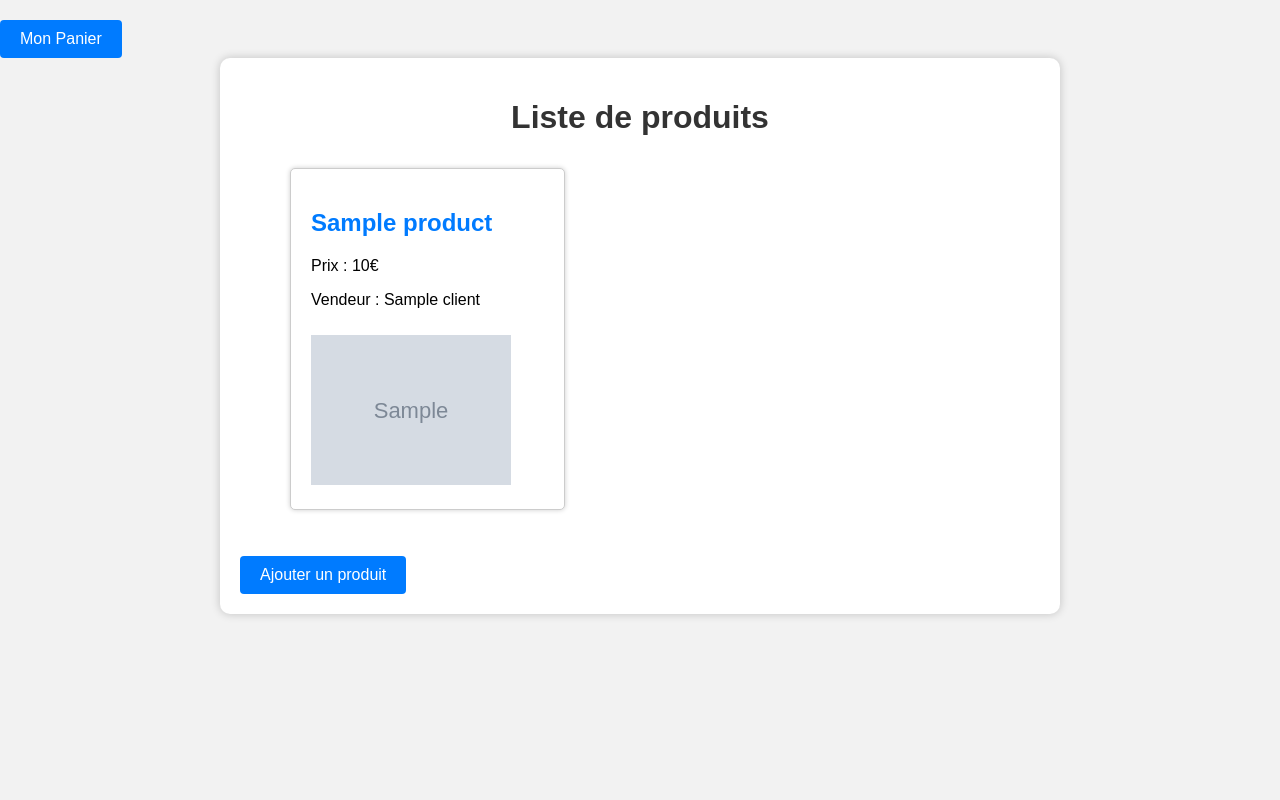
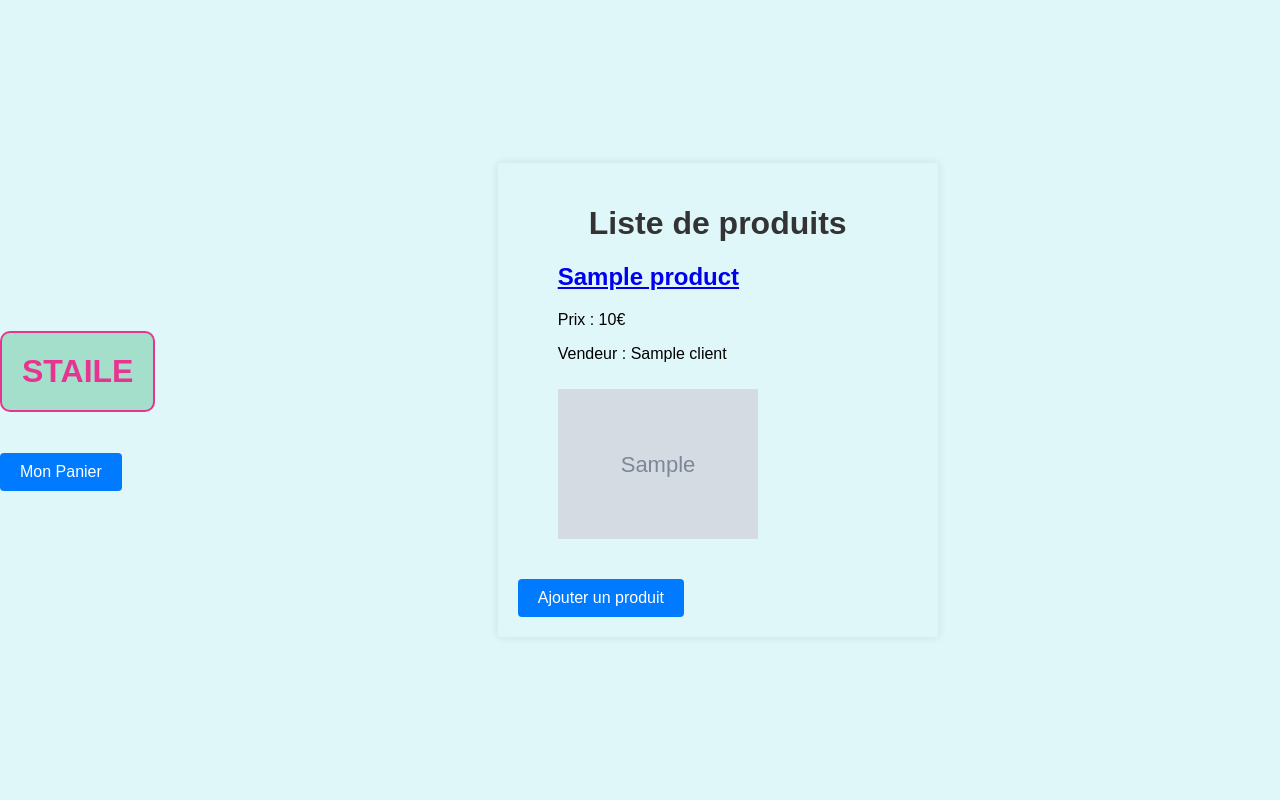
Before and after one commit to sebDtSci/vintedLikeComputingVision, a Flask app: template templates/index.html in a window 1280 px wide. Run offline with Flask 3, Linux system fonts and the light colour scheme; the template is opened without the code that fills it: most values are stand-ins (such as "Sample title", 1, 10 or a date in 2020); grey boxes marked "Sample" are stand-in pictures.

Commit message:
correction et ajout model

```diff
--- a/app.py
+++ b/app.py
@@ -41,7 +41,7 @@
         _type_: _description_
     """
     products = []
-    with open(file = 'products.csv', mode = 'r', encoding =str) as file:
+    with open(file = 'products.csv', mode = 'r') as file:
         csv_reader = csv.DictReader(file)
         for row in csv_reader:
             products.append(row)
@@ -59,14 +59,14 @@
     return user
 
 def write_client_to_csv(email, password):
-    with open(file = 'client.csv', mode = 'a', encoding =str, newline='') as file:
+    with open(file = 'client.csv', mode = 'a', newline='') as file:
         fieldnames = ['id', 'password']
         csv_writer = csv.DictWriter(file, fieldnames=fieldnames)
         csv_writer.writerow({'id': email, 'password': password})
 
 def read_clients_from_csv():
     clients = []
-    with open(file = 'client.csv', mode = 'r', encoding =str) as file:
+    with open(file = 'client.csv', mode = 'r') as file:
         csv_reader = csv.DictReader(file)
         for row in csv_reader:
             clients.append(row)
--- a/products.csv
+++ b/products.csv
@@ -1 +1,2 @@
 id,name,price,client,img
+c8be68b5-d6c9-41a8-b2b1-cc96be399812,ghost recon,45,seb,down.jpeg,"Video game Ghost recon from Ubisoft for Xbox 360, very good state.",['Ubisoft'],ghost
--- a/static/styles.css
+++ b/static/styles.css
@@ -104,3 +104,14 @@
 .submit-button:hover {
     background-color: #0056b3;
 }
+
+.logo h1 {
+    background-color:#a3dfca;
+    padding: 20px; /* Ajoute un espace autour du texte */
+    border: 2px solid #e73491; /* Ajoute une bordure */
+    border-radius: 10px; /* Arrondit les coins */
+    color: #e73491;
+    display: inline-block; /* Change le comportement par défaut de l'élément de bloc */
+    align-items: center;
+
+}
--- a/static/stylesLog.css
+++ b/static/stylesLog.css
@@ -1,4 +1,4 @@
-body {
+/* body {
     font-family: Arial, sans-serif;
     background-color: #f2f2f2;
     margin: 0;
@@ -32,7 +32,6 @@
 
 .submit-button {
     background-color: #a3dfca;
-    /* color: #fff; */
     color: #e73491;
     border: none;
     padding: 10px 20px;
@@ -63,10 +62,70 @@
     border-radius: 5px;
     box-shadow: 0 0 5px rgba(0, 0, 0, 0.2);
     width: calc(33.33% - 20px);
-}
+} */
 
 img {
     max-width: 100%;
     height: auto;
     margin-top: 10px;
 }
+
+
+body {
+    font-family: Arial, sans-serif;
+    background-color: #e0f7fa;
+    display: flex;
+    align-items: center;
+    justify-content: center;
+    height: 100vh;
+}
+
+.login-container {
+    background-color: #e0f7fa;
+    padding: 50px;
+    border: 1px solid #ccc;
+    border-radius: 8px;
+    box-shadow: 0 4px 8px rgba(0, 0, 0, 0.1);
+    text-align: center;
+    width: 300px;
+}
+
+.login-container h1 {
+    color: #e53935; /* STAILE text color */
+    margin-bottom: 30px;
+    font-size: 2em;
+}
+
+.login-container input {
+    width: 100%;
+    padding: 10px;
+    margin: 10px 0;
+    border: 1px solid #ccc;
+    border-radius: 4px;
+}
+
+.login-container button {
+    width: 100%;
+    padding: 10px;
+    background-color: #4CAF50;
+    color: white;
+    border: none;
+    border-radius: 4px;
+    cursor: pointer;
+    margin-top: 20px;
+}
+
+.login-container button:hover {
+    background-color: #45a049;
+}
+
+.login-container a {
+    display: block;
+    margin-top: 15px;
+    color: #007BFF;
+    text-decoration: none;
+}
+
+.login-container a:hover {
+    text-decoration: underline;
+}
--- a/templates/index.html
+++ b/templates/index.html
@@ -7,6 +7,9 @@
 </head>
 <body>
     <header>
+        <div class="logo">
+            <h1 >STAILE</h1>
+        </div>
         <div class="add-button">
             <a href="/show_cart">Mon Panier </a>
         </div>
```
Also changed, not shown: templates/login.html (+36 -51 lines).
